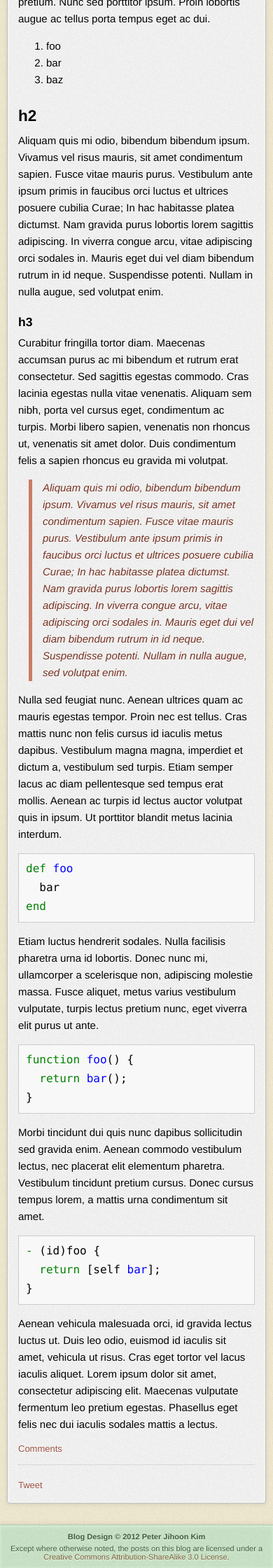
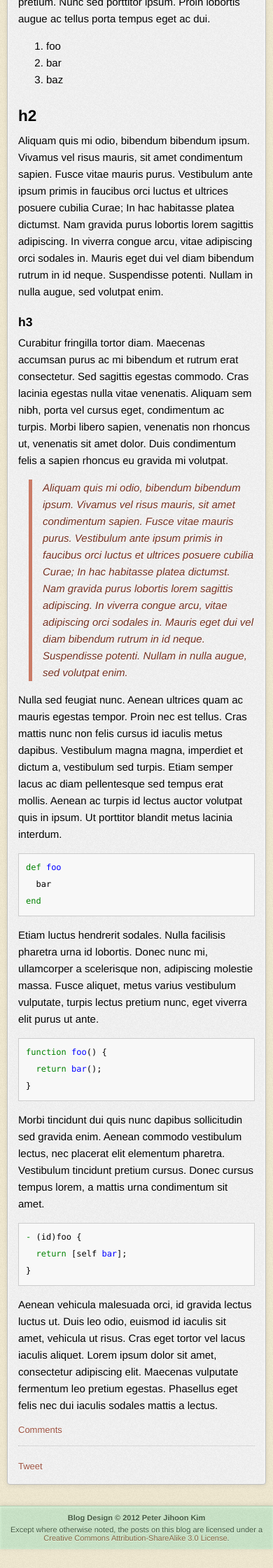
Before and after one commit to petejkim/petejkim.github.com, a Jekyll site: the page built from index.html, in a window 390 px wide. Shown: the part 1323-3563 px from the top of the page at 70% size. Built offline with Jekyll 4.4.1, drawn with Linux system fonts in a browser that asks for light colours; nearby versions of some CDN libraries; Markdown is read by kramdown in place of the engine named in the settings; comment, search, counter and statistics services are not loaded; after the commit the page ends 3536 px from its top, so only the background shows below that.

Commit message:
resized code text

```diff
--- a/css/screen.css
+++ b/css/screen.css
@@ -412,7 +412,7 @@ article .highlight pre {
   margin: 0;
 }
 article .highlight code {
-  font-size: 16px;
+  font-size: 14px;
 }
 article blockquote {
   margin: 0 0 0 15px;
@@ -487,9 +487,6 @@ article blockquote {
   .container {
     padding: 0 5px;
   }
-  .highlight code {
-    font-size: 14px;
-  }
   #sidebar {
     font-size: 15px;
   }
@@ -516,6 +513,9 @@ article blockquote {
   }
   article .article_body {
     font-size: 15px;
+  }
+  article .highlight code {
+    font-size: 12px;
   }
   article footer {
     font-size: 13px;
```
Also changed, not shown: less/screen.less (+5 -5 lines).
